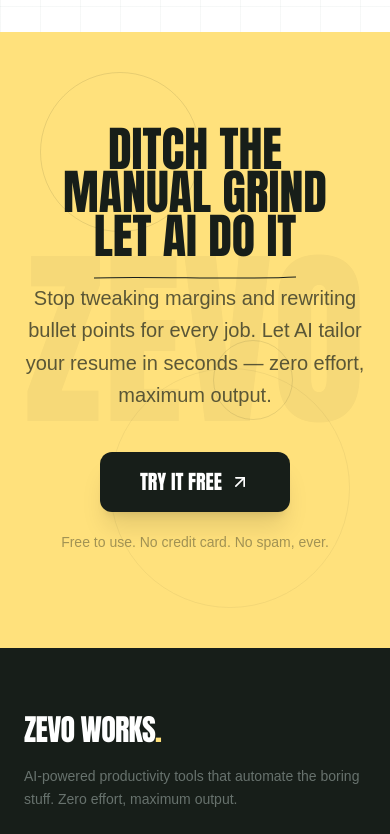
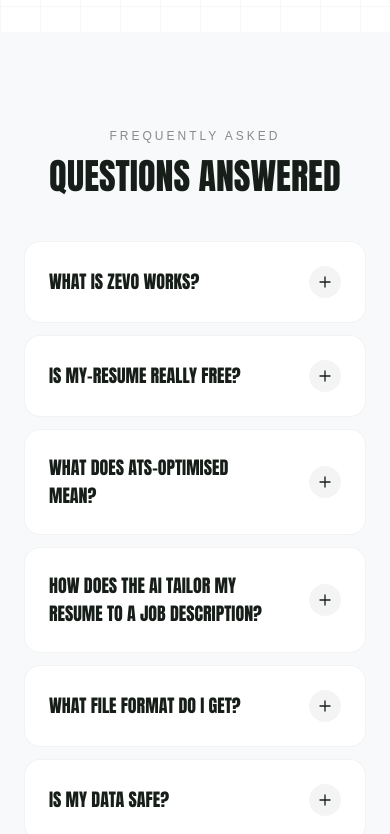
Before and after one commit to Gangadhara2003/zovo-works, a Next.js app: page / in a window 390 px wide. Shown: the part 5640-6474 px from the top of the page. Built offline with nearby package versions, Linux system fonts and the light colour scheme; a web font is replaced by a local one.

Commit message:
seo: add visible FAQ section + FAQPage JSON-LD for rich results

```diff
--- /dev/null
+++ b/app/components/FAQ.js
@@ -0,0 +1,74 @@
+export const FAQS = [
+  {
+    q: "What is Zevo Works?",
+    a: "Zevo Works is a studio building AI-powered productivity tools that automate tedious workflows. Our flagship product is my-resume, an ATS-optimised resume builder.",
+  },
+  {
+    q: "Is my-resume really free?",
+    a: "Yes. my-resume is completely free to use — no credit card, no trial limits. We may add optional paid features in future, but the core resume generation will always be free.",
+  },
+  {
+    q: "What does ATS-optimised mean?",
+    a: "ATS (Applicant Tracking System) software is used by most large companies to filter resumes before a human sees them. my-resume formats every resume to pass these filters: clean structure, parseable text, the right keywords from the job description, and no exotic fonts or tables that break parsers.",
+  },
+  {
+    q: "How does the AI tailor my resume to a job description?",
+    a: "Paste the job description and my-resume's AI extracts the critical skills, seniority signals, and recruiter priorities. It then rewrites your bullet points and reorders sections to match — without inventing experience you don't have.",
+  },
+  {
+    q: "What file format do I get?",
+    a: "A PDF resume, typeset with LaTeX for pixel-perfect output. You can preview it in the browser and download whenever you're ready to apply.",
+  },
+  {
+    q: "Is my data safe?",
+    a: "Your resume content stays on our servers only as long as you keep your account. You can delete your account and all associated data at any time from the dashboard.",
+  },
+];
+
+export default function FAQ() {
+  return (
+    <section id="faq" className="py-24 md:py-32 px-6 bg-light-gray">
+      <div className="max-w-4xl mx-auto">
+        <div className="text-center mb-12">
+          <span className="text-xs font-medium uppercase tracking-[0.25em] text-charcoal/50 mb-4 block">
+            Frequently Asked
+          </span>
+          <h2 className="font-[Anton] text-4xl md:text-5xl lg:text-6xl uppercase leading-[0.9] text-charcoal">
+            Questions <span className="text-highlight">Answered</span>
+          </h2>
+        </div>
+
+        <div className="space-y-3">
+          {FAQS.map((item, i) => (
+            <details
+              key={i}
+              className="group bg-white rounded-2xl border border-charcoal/5 hover:border-yellow/30 transition-colors duration-300 [&_summary::-webkit-details-marker]:hidden"
+            >
+              <summary className="flex items-center justify-between gap-4 cursor-pointer p-6 md:p-7 list-none">
+                <h3 className="font-[Anton] text-lg md:text-xl uppercase text-charcoal pr-4">
+                  {item.q}
+                </h3>
+                <span className="flex-shrink-0 w-8 h-8 rounded-full bg-charcoal/5 flex items-center justify-center group-open:bg-yellow group-open:rotate-45 transition-all duration-300">
+                  <svg
+                    className="w-4 h-4 text-charcoal"
+                    fill="none"
+                    viewBox="0 0 24 24"
+                    stroke="currentColor"
+                    strokeWidth="2"
+                  >
+                    <path strokeLinecap="round" strokeLinejoin="round" d="M12 4.5v15m7.5-7.5h-15" />
+                  </svg>
+                </span>
+              </summary>
+              <div className="px-6 md:px-7 pb-6 md:pb-7 -mt-1">
+                <p className="text-charcoal/60 text-base leading-relaxed">
+                  {item.a}
+                </p>
+              </div>
+            </details>
+          ))}
+        </div>
+      </div>
+    </section>
+  );
+}
--- a/app/page.js
+++ b/app/page.js
@@ -4,13 +4,28 @@ import ProblemSolution from "./components/ProblemSolution";
 import BentoGrid from "./components/BentoGrid";
 import Features from "./components/Features";
 import HowItWorks from "./components/HowItWorks";
+import FAQ, { FAQS } from "./components/FAQ";
 import FinalCTA from "./components/FinalCTA";
 import Footer from "./components/Footer";
 import ScrollReveal from "./components/ScrollReveal";
 
+const FAQ_JSONLD = {
+  "@context": "https://schema.org",
+  "@type": "FAQPage",
+  mainEntity: FAQS.map(({ q, a }) => ({
+    "@type": "Question",
+    name: q,
+    acceptedAnswer: { "@type": "Answer", text: a },
+  })),
+};
+
 export default function Home() {
   return (
     <>
+      <script
+        type="application/ld+json"
+        dangerouslySetInnerHTML={{ __html: JSON.stringify(FAQ_JSONLD) }}
+      />
       <ScrollReveal />
       <Navbar />
       <main>
@@ -19,6 +34,7 @@ export default function Home() {
         <BentoGrid />
         <Features />
         <HowItWorks />
+        <FAQ />
         <FinalCTA />
       </main>
       <Footer />
```
